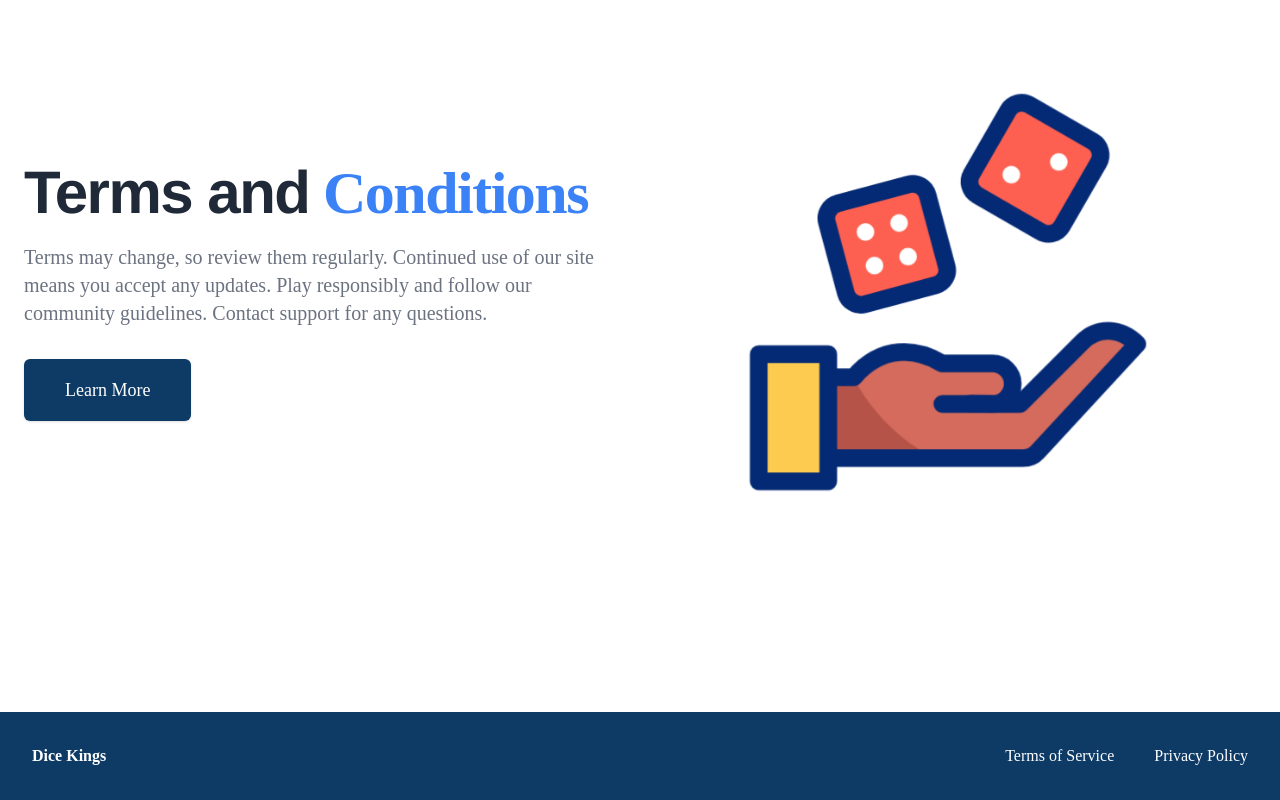
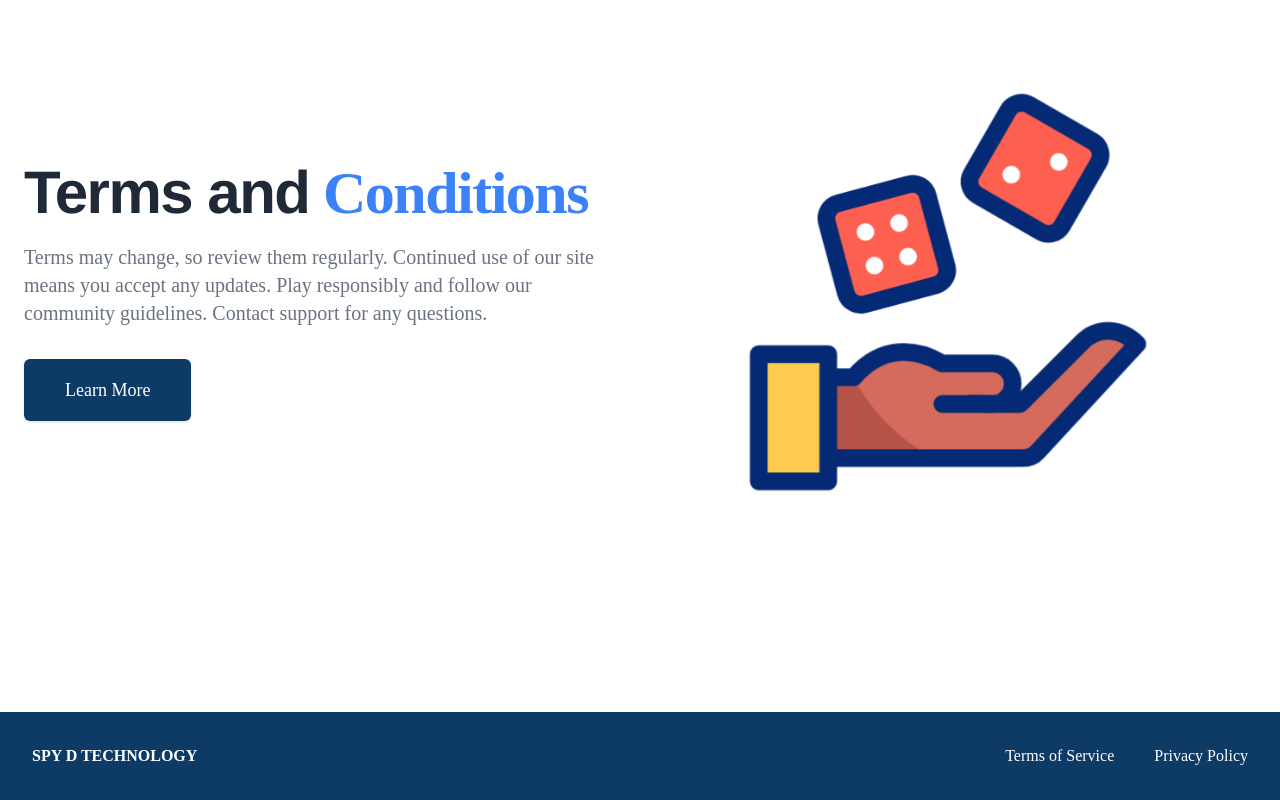
Before and after one commit to spydtech/dice-kings-Frontend, a React (Vite) app: page /home in a window 1280 px wide. Shown: the part 1236-2036 px from the top of the page. Built offline with nearby package versions, Linux system fonts and the light colour scheme.

Commit message:
chnage company name

```diff
--- a/src/Components/home/Footer/Footer.jsx
+++ b/src/Components/home/Footer/Footer.jsx
@@ -65,7 +65,7 @@ const Footer = () => {
     </div> */}
     <div className="mt-8  md:order-1 md:mt-0 ">
       <p className="text-center text-base font-bold text-white font-lora">
-      Dice Kings
+      SPY D TECHNOLOGY
       </p>
     </div>
   </div>
```
